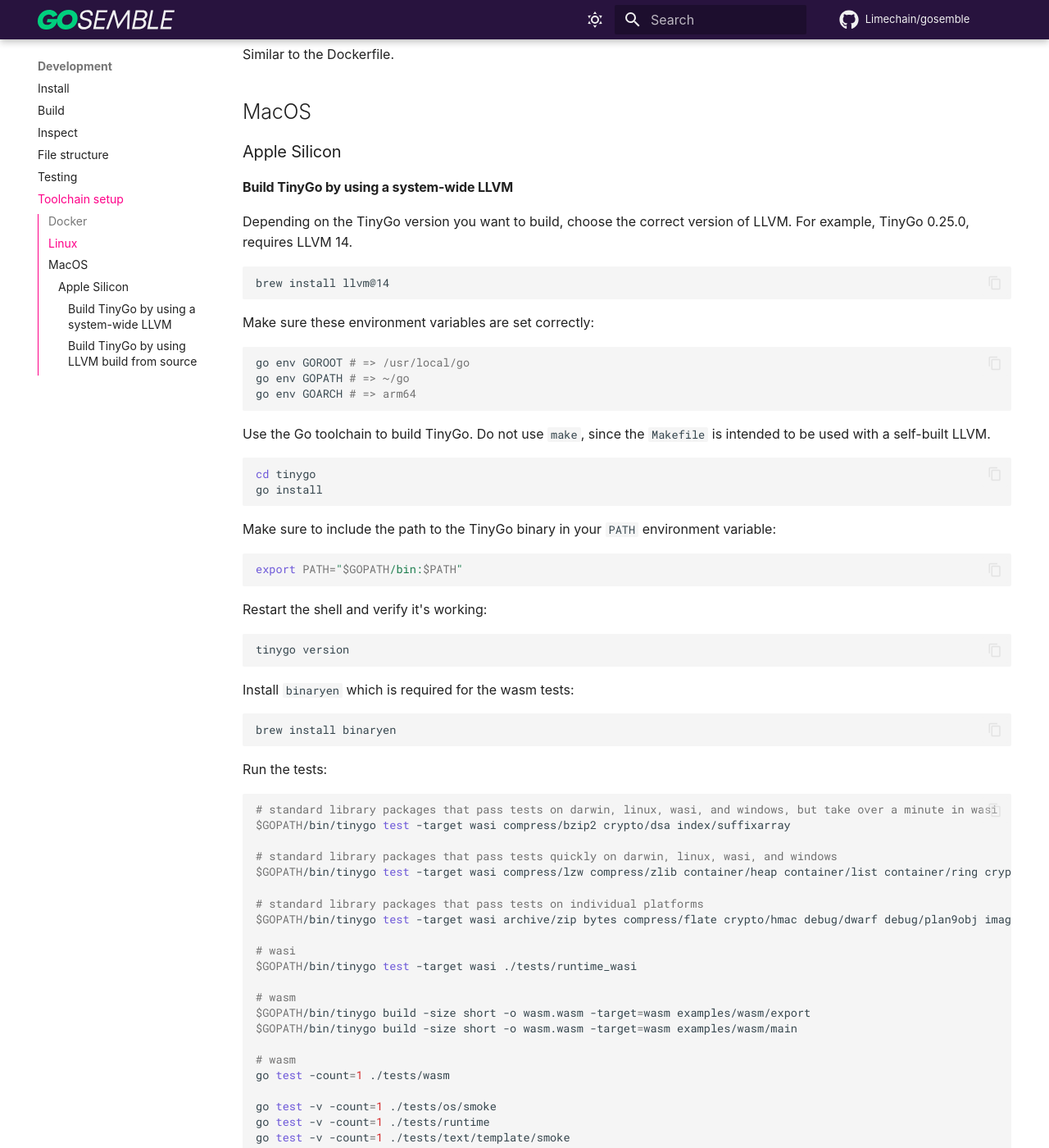
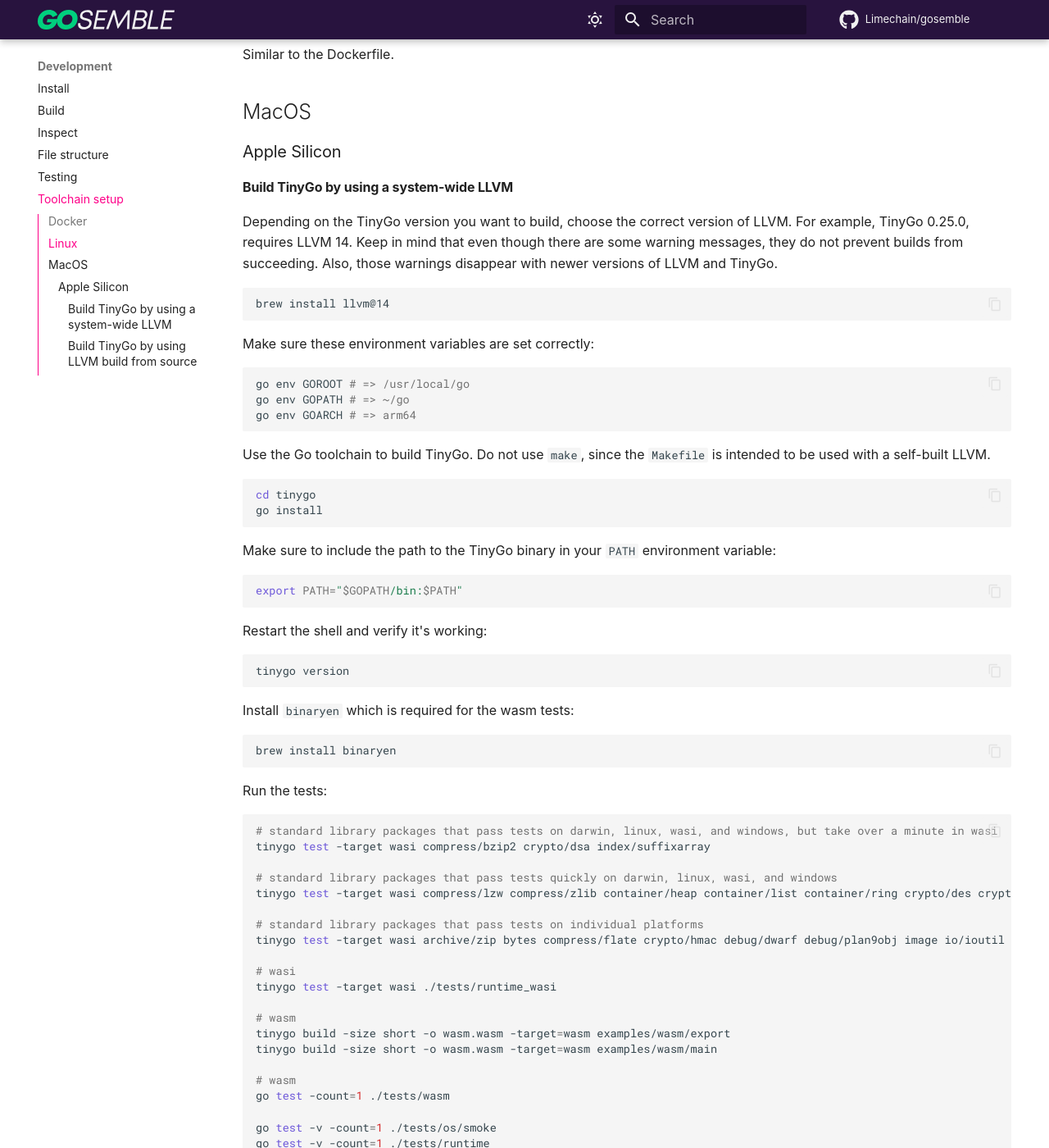
Before and after one commit to LimeChain/gosemble, an MkDocs documentation site: the page built from docs/docs/development/toolchain-setup.md, in a window 1280 px wide and 1400 px high, scrolled down 559 px. Shown: the whole window at 82% size. Built offline with MkDocs 1.6.1 and Material for MkDocs 9.7.7, drawn with Linux system fonts in a browser that asks for light colours; some web fonts are replaced; comment, search, counter and statistics services are not loaded.

Commit message:
warnings

````diff
--- a/docs/docs/development/toolchain-setup.md
+++ b/docs/docs/development/toolchain-setup.md
@@ -25,7 +25,7 @@ Similar to the Dockerfile.
 #### Build TinyGo by using a system-wide LLVM
 
 Depending on the TinyGo version you want to build, choose the correct version of LLVM.
-For example, TinyGo 0.25.0, requires LLVM 14.
+For example, TinyGo 0.25.0, requires LLVM 14. Keep in mind that even though there are some warning messages, they do not prevent builds from succeeding. Also, those warnings disappear with newer versions of LLVM and TinyGo.
 
 ```sh
 brew install llvm@14
@@ -68,20 +68,20 @@ Run the tests:
 
 ```sh
 # standard library packages that pass tests on darwin, linux, wasi, and windows, but take over a minute in wasi
-$GOPATH/bin/tinygo test -target wasi compress/bzip2 crypto/dsa index/suffixarray
+tinygo test -target wasi compress/bzip2 crypto/dsa index/suffixarray
 
 # standard library packages that pass tests quickly on darwin, linux, wasi, and windows
-$GOPATH/bin/tinygo test -target wasi compress/lzw compress/zlib container/heap container/list container/ring crypto/des crypto/md5 crypto/rc4 crypto/sha1 crypto/sha256 crypto/sha512 debug/macho embed/internal/embedtest encoding encoding/ascii85 encoding/base32 encoding/base64 encoding/csv encoding/hex go/scanner hash hash/adler32 hash/crc64 hash/fnv html internal/itoa internal/profile math math/cmplx net/http/internal/ascii net/mail os path reflect sync testing testing/iotest text/scanner unicode unicode/utf16 unicode/utf8
+tinygo test -target wasi compress/lzw compress/zlib container/heap container/list container/ring crypto/des crypto/md5 crypto/rc4 crypto/sha1 crypto/sha256 crypto/sha512 debug/macho embed/internal/embedtest encoding encoding/ascii85 encoding/base32 encoding/base64 encoding/csv encoding/hex go/scanner hash hash/adler32 hash/crc64 hash/fnv html internal/itoa internal/profile math math/cmplx net/http/internal/ascii net/mail os path reflect sync testing testing/iotest text/scanner unicode unicode/utf16 unicode/utf8
 
 # standard library packages that pass tests on individual platforms
-$GOPATH/bin/tinygo test -target wasi archive/zip bytes compress/flate crypto/hmac debug/dwarf debug/plan9obj image io/ioutil mime/quotedprintable net strconv testing/fstest text/tabwriter text/template/parse
+tinygo test -target wasi archive/zip bytes compress/flate crypto/hmac debug/dwarf debug/plan9obj image io/ioutil mime/quotedprintable net strconv testing/fstest text/tabwriter text/template/parse
 
 # wasi
-$GOPATH/bin/tinygo test -target wasi ./tests/runtime_wasi
+tinygo test -target wasi ./tests/runtime_wasi
 
 # wasm
-$GOPATH/bin/tinygo build -size short -o wasm.wasm -target=wasm examples/wasm/export
-$GOPATH/bin/tinygo build -size short -o wasm.wasm -target=wasm examples/wasm/main
+tinygo build -size short -o wasm.wasm -target=wasm examples/wasm/export
+tinygo build -size short -o wasm.wasm -target=wasm examples/wasm/main
 
 # wasm
 go test -count=1 ./tests/wasm
````
